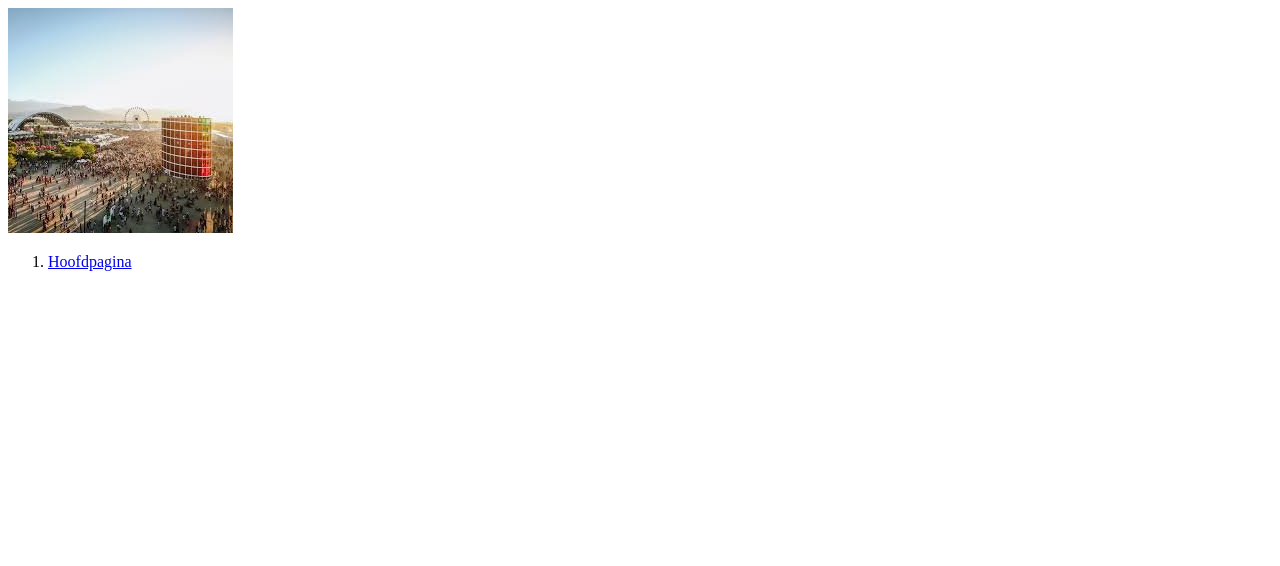
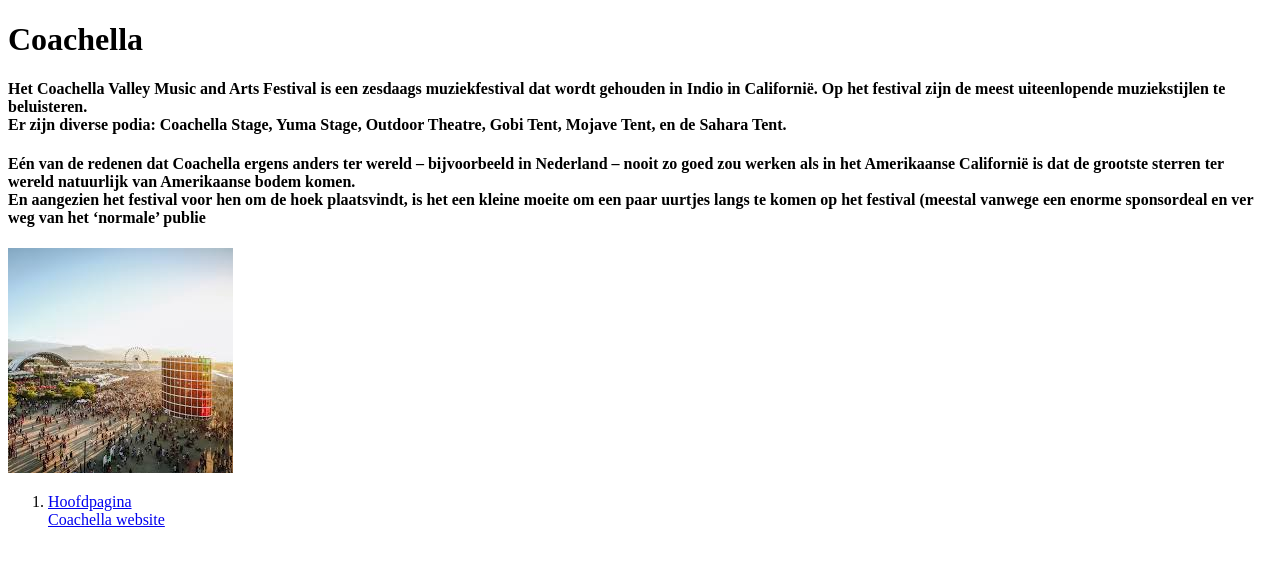
Before and after one commit to Cjpeg/BierHier-opdracht, a plain HTML site: page Bierhier/Opdracht3.1.html in a window 1280 px wide. Drawn offline with Linux system fonts and the light colour scheme.

Commit message:
coachella pagina gemaakt

```diff
--- a/Bierhier/Opdracht3.1.html
+++ b/Bierhier/Opdracht3.1.html
@@ -7,13 +7,22 @@
     <link href="BierHier.html">
 </head>
 <body>
-<img src="Coachella.jpg.jpg">
+<h1>Coachella</h1>
+
+
+<h4>Het Coachella Valley Music and Arts Festival is een zesdaags muziekfestival dat wordt gehouden in Indio in Californië. Op het festival zijn de meest uiteenlopende muziekstijlen te beluisteren.<br>
+    Er zijn diverse podia: Coachella Stage, Yuma Stage, Outdoor Theatre, Gobi Tent, Mojave Tent, en de Sahara Tent.</h4>
+
+<h4>Eén van de redenen dat Coachella ergens anders ter wereld – bijvoorbeeld in Nederland – nooit zo goed zou werken als in het Amerikaanse Californië is dat de grootste sterren ter wereld natuurlijk van Amerikaanse bodem komen.<br>
+    En aangezien het festival voor hen om de hoek plaatsvindt, is het een kleine moeite om een paar uurtjes langs te komen op het festival (meestal vanwege een enorme sponsordeal en ver weg van het ‘normale’ publie</h4>
 <nav>
+    <img src="Coachella.jpg.jpg">
+
     <ol>
-        <li><a href="BierHier.html">Hoofdpagina</a> </li>
+        <li><a href="Opdracht3.html">Hoofdpagina</a> </li>
+        <a href="https://www.coachella.com/">Coachella website</a>
 
     </ol>
-
 </nav>
 
 </body>
```
Also changed, not shown: Bierhier/Opdracht3.html (+1 -1 lines), Coachella.jpg.jpg (added).
